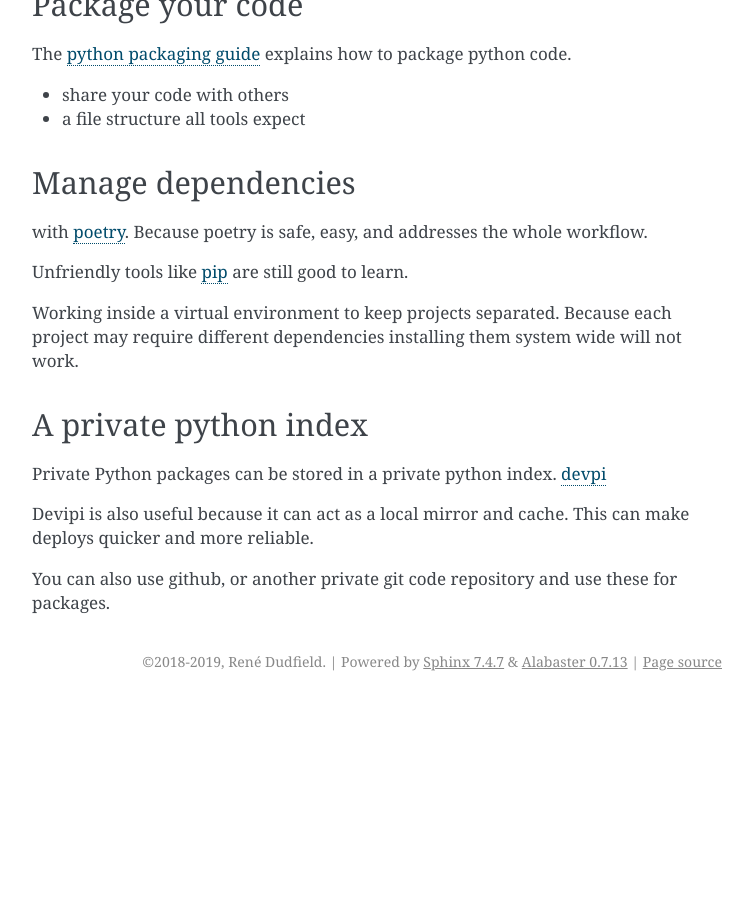
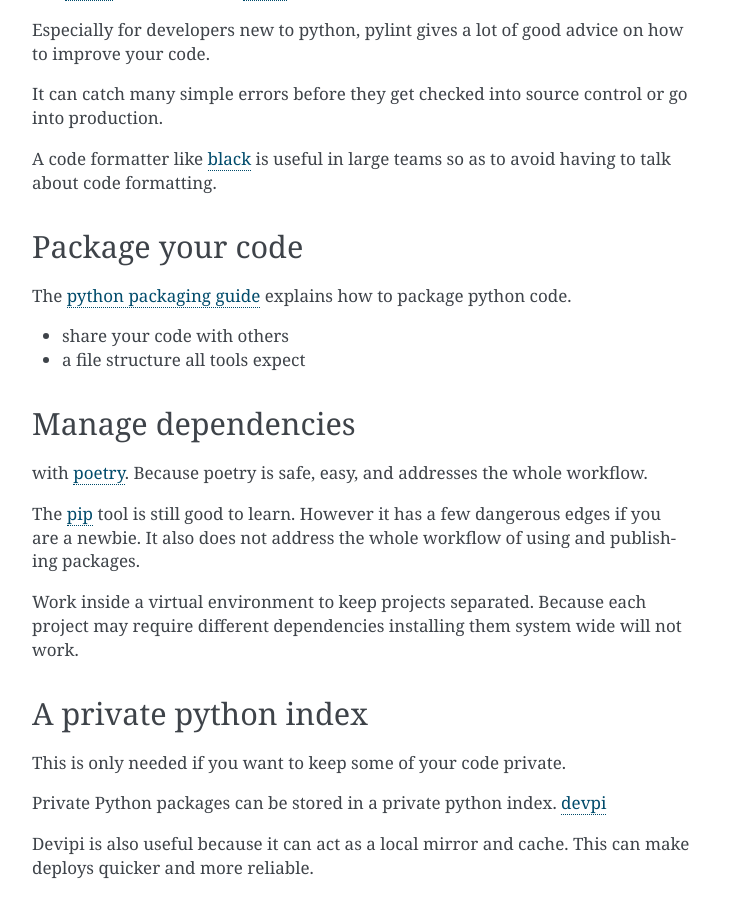
Before and after one commit to illume/pygame4000, a Sphinx documentation site: the page built from docs/python_best_practices.rst, in a window 1280 px wide and 900 px high, scrolled down 2104 px. Shown: the whole window, without its empty margins (388-1140 px from the left). Built offline with Sphinx 7.4.7, drawn with Linux system fonts in a browser that asks for light colours; before the commit the page ends 2805 px from its top, so only the background shows below that; some of the changed text lies outside the part shown.

Commit message:
Improvements to python best practices article.

```diff
--- a/docs/python_best_practices.rst
+++ b/docs/python_best_practices.rst
@@ -1,10 +1,15 @@
 python best practices
 =====================
+
+Every project is somewhat different. Every reason to code is different.
+
+Therefore best practices should be different. You won't do things the same way hacking up a weekend game for fun as you would grinding away in a cubicle implementing an aircraft safety system.
+
 
 There's a lot of information out there about python.
 Lots of tools to choose between.
 
-This guide aims to point you in the right direction.
+This guide aims to point you in the right direction on a few topics.
 
 
 Testing
@@ -44,9 +49,9 @@
 It's more important that you have:
 
 - what it is, what it does, who you are, and why?
-- examples how to use it
--
-
+- examples of how to use it
+- how to learn it, and how to use it to do certain tasks
+- detailed reference
 
 
 Write documentation with
@@ -54,10 +59,14 @@
 <http://www.sphinx-doc.org/en/stable/index.html>`_ and RestructuredText.
 
 You can write narative style documentation, and also generate API documentation.
-
+If you want to do something more than a basic README.md in your repo, then this is the way to go.
 
 Type documentation
 ~~~~~~~~~~~~~~~~~~
+
+First, remember that type hints are not needed for python and for all types of projects.
+But they can be useful.
+
 
 Document types with the typing module, rather than specify them in docstrings.
 Because then the types can be checked with a tool called mypy in CI and in some code editors.
@@ -81,6 +90,7 @@
 
 There is an `example of how to document your python functions
 <https://thomas-cokelaer.info/tutorials/sphinx/docstring_python.html>`_
+
 
 
 Literate programming
@@ -132,17 +142,18 @@
 Because poetry is safe, easy, and addresses the whole workflow.
 
 
-Unfriendly tools like `pip
-<https://pip.pypa.io/en/stable/>`_ are still good to learn.
+The `pip
+<https://pip.pypa.io/en/stable/>`_ tool is still good to learn. However it has a few dangerous edges if you are a newbie. It also does not address the whole workflow of using and publishing packages.
 
-Working inside a virtual environment to keep projects separated.
-Because each project may require different dependencies
-installing them system wide will not work.
+Work inside a virtual environment to keep projects separated.
+Because each project may require different dependencies installing them system wide will not work.
 
 
 
 A private python index
 ----------------------
+
+This is only needed if you want to keep some of your code private.
 
 Private Python packages can be stored in a private python index.
 `devpi
```
